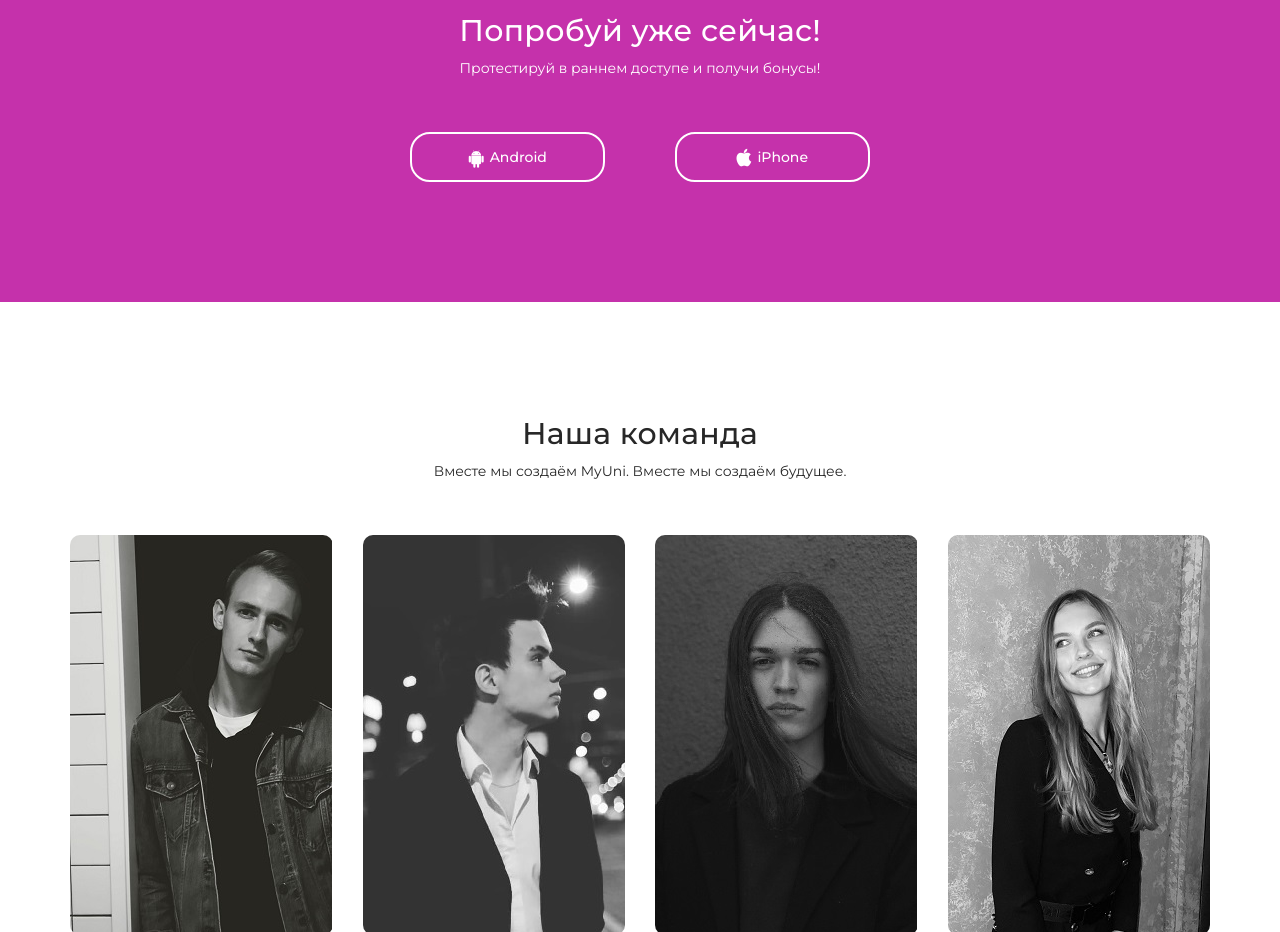
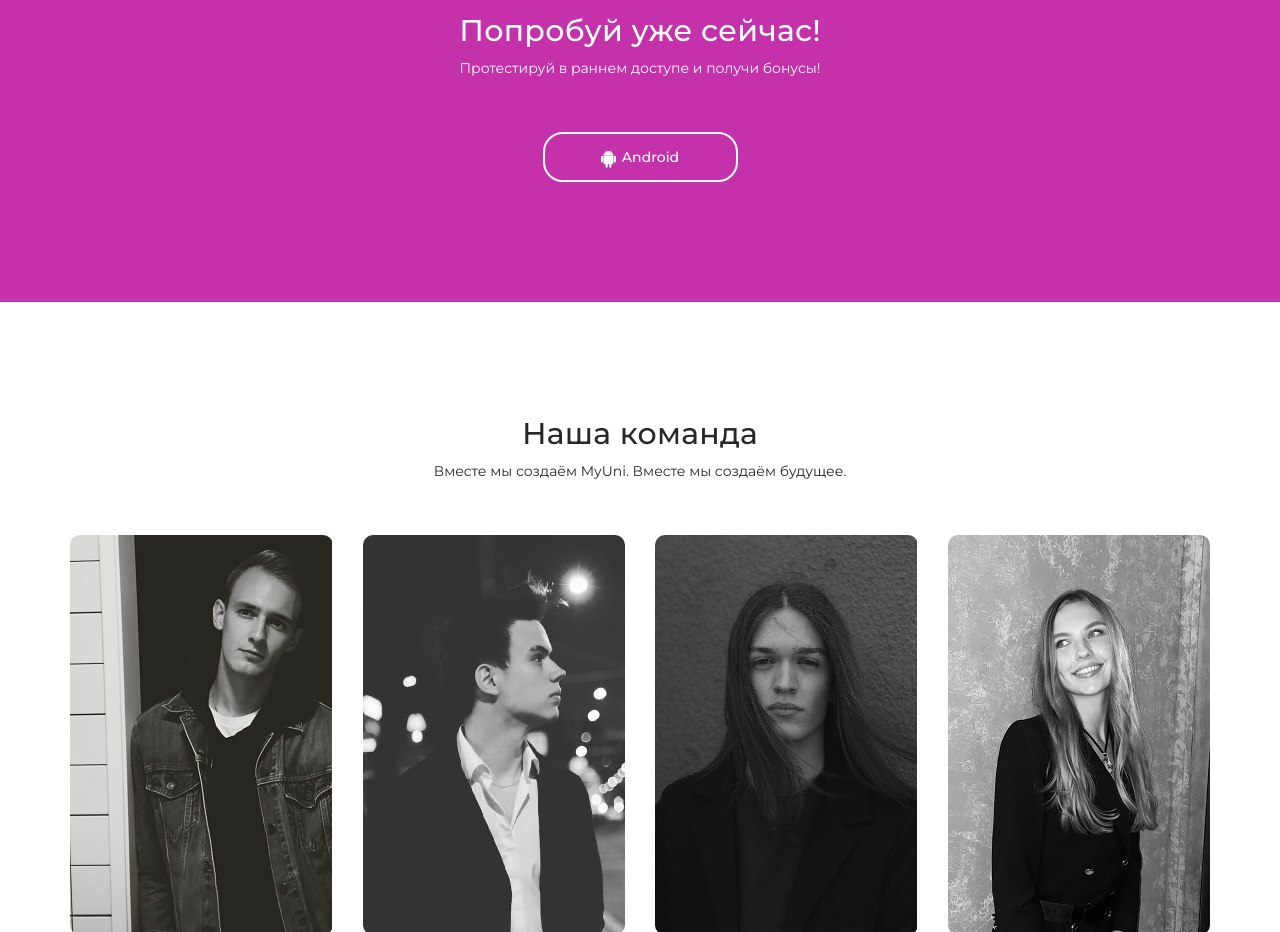
Before and after one commit to IngannamorteScienceDev/myuni.github.io, a plain HTML site: page index.html in a window 1280 px wide. Shown: the part 2620-3552 px from the top of the page. Drawn offline with Linux system fonts and the light colour scheme; some packages are replaced by stand-ins of ours.

Commit message:
Update index.html

```diff
--- a/index.html
+++ b/index.html
@@ -185,8 +185,8 @@
                 <p>Протестируй в раннем доступе и получи бонусы!</p>
             </div>
             <div class="download-btns btn-area text-center">
-                <a href="https://drive.google.com/drive/folders/1ptJag0K_i33QCwJo3gN2_hv_ERmU5UbN?usp=sharing"><i class="fa fa-android"></i>Android</a>
-                <a href="https://drive.google.com/drive/folders/1T_lFVVXScgHCGf-9piA18stJCdj4hRhf?usp=sharing"><i class="fa fa-apple"></i>iPhone</a>
+                <a href="https://drive.google.com/drive/folders/1ptJag0K_i33QCwJo3gN2_hv_ERmU5UbN?usp=sharing"><i class="fa fa-android"></i>Android</a><!--
+                <a href="https://drive.google.com/drive/folders/1T_lFVVXScgHCGf-9piA18stJCdj4hRhf?usp=sharing"><i class="fa fa-apple"></i>iPhone</a>-->
             </div>
         </div>
     </section>
```
